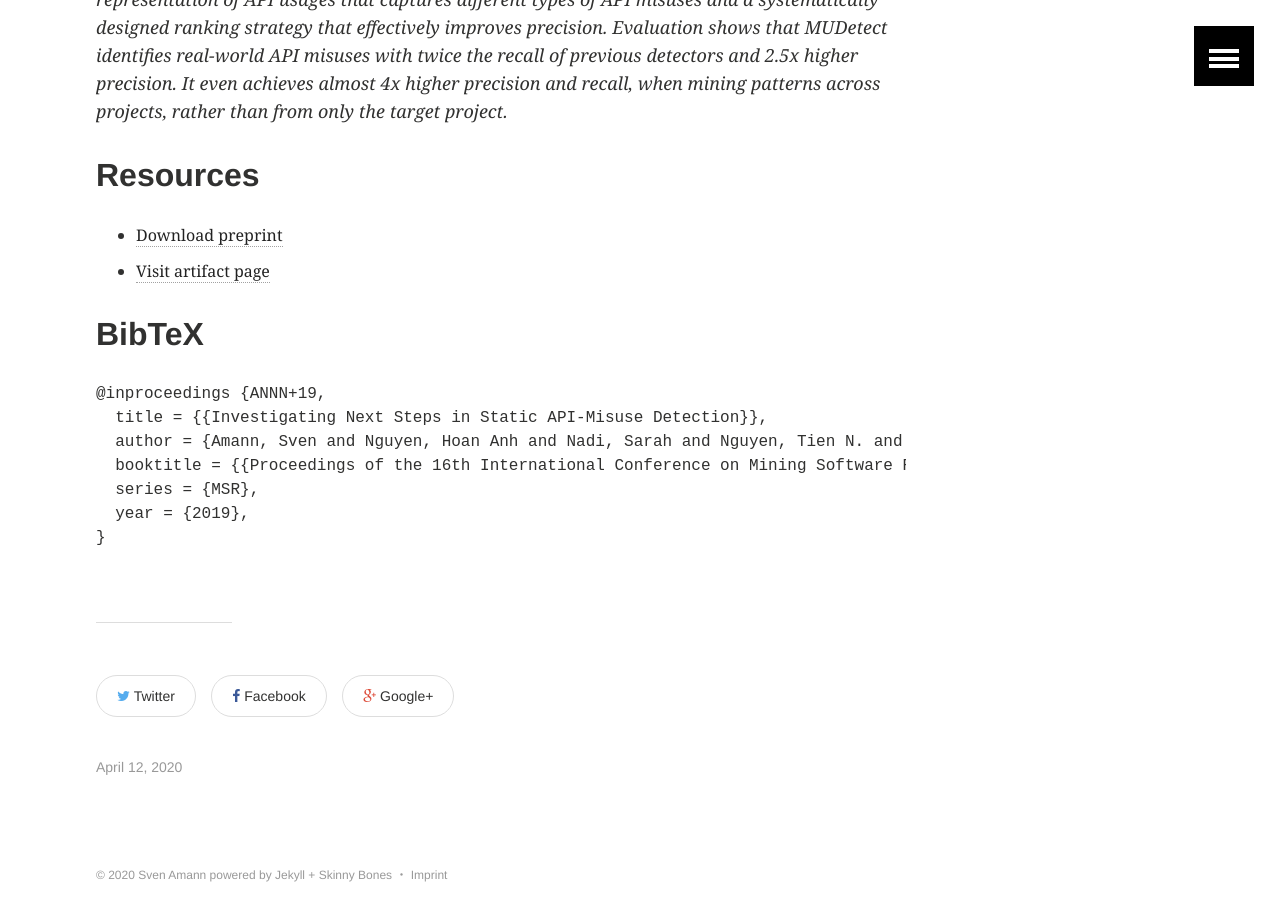
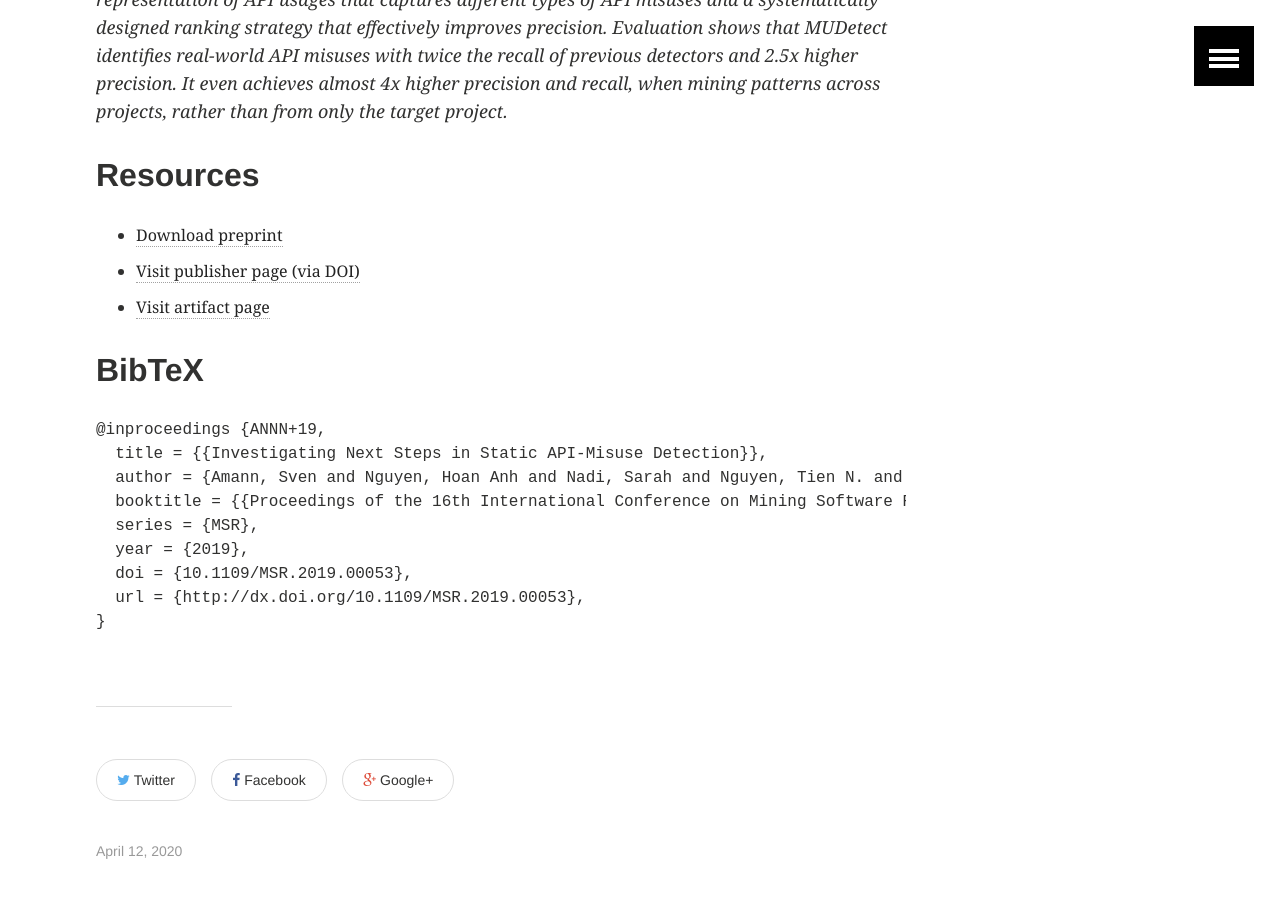
Before and after one commit to salsolatragus/sven-amann.de, a Jekyll site: the page built from _publications/2019-03-Investigating-Next-Steps-In-Static-API-Misuse-Detection.md, in a window 1280 px wide and 900 px high, scrolled down 551 px. Built offline with Jekyll 4.4.1, drawn with Linux system fonts in a browser that asks for light colours.

Commit message:
Add missing DOIs.

```diff
--- a/_publications/2019-03-Investigating-Next-Steps-In-Static-API-Misuse-Detection.md
+++ b/_publications/2019-03-Investigating-Next-Steps-In-Static-API-Misuse-Detection.md
@@ -12,6 +12,7 @@ authors:
 published_in: "Proceedings of the 16th International Conference on Mining Software Repositories"
 series: MSR
 year: 2019
+doi: 10.1109/MSR.2019.00053
 preprint: mudetect-msr19.pdf
 artifact_page: http://www.st.informatik.tu-darmstadt.de/artifacts/mudetect/
 abstract: >
```
Also changed, not shown: _publications/2018-03-Enriched-Event-Streams--A-General-Dataset-for-Empirical-Studies-on-In-IDE-Activities-of-Software-Developers.md (+1 -0 lines).
